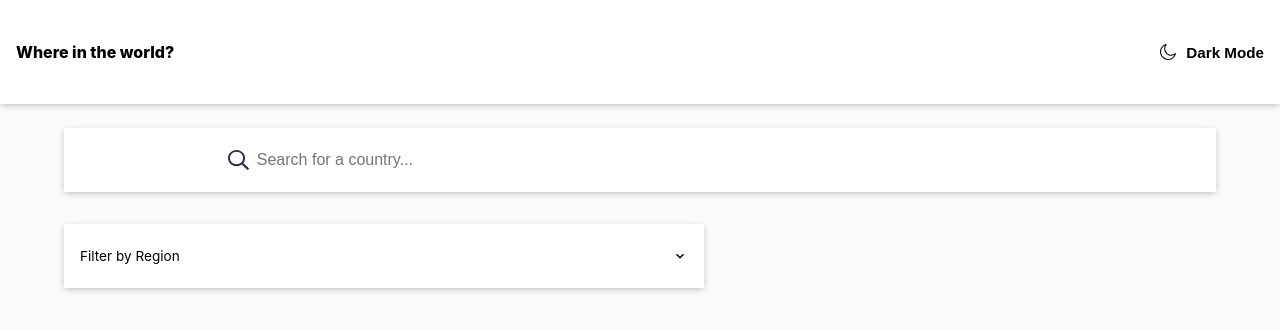
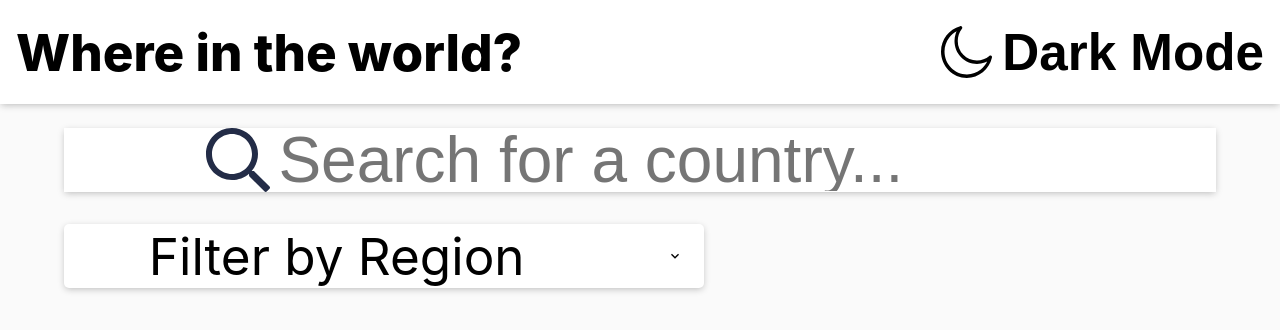
Before and after one commit to patrykj369/countries-api, a React (Create React App) app: page / in a window 1280 px wide. Shown: the top 330 px of the page. Built offline with nearby package versions, Linux system fonts and the light colour scheme.

Commit message:
fixes filterbar

```diff
--- a/src/components/Filterbar/Filterbar.tsx
+++ b/src/components/Filterbar/Filterbar.tsx
@@ -2,28 +2,92 @@ import React, {FC} from 'react';
 import styled from 'styled-components';
 
 import {colors} from './../../styledHelpers/colors';
-import { fontSize } from '../../styledHelpers/fontSize';
+// import { fontSize } from '../../styledHelpers/fontSize';
 
 const Wrapper = styled.div`
+    position: relative;
     width: 50vw;
-    height: 8vh;
-    display: flex;
-    justify-content: space-between;
-    align-items: center;
-    padding: 0 1rem;
+
     box-shadow: 0px 2px 7px -1px rgb(185, 185, 185);
     background-color: ${colors.whiteDMLM};
-    font-size: ${fontSize[14]};
+    font-size: 4vw;
+    border-radius: 5px;
+
     .arrow-down{
         height: 1rem;
     }
+
+    .filterbar{
+        margin: 0;
+        padding: 1.3rem;
+        height: 8vh;
+        display: flex;
+        justify-content: space-between;
+        align-items: center;
+    }
+
+    .container-disactive{
+        visibility: hidden;
+        height: 0;
+    }
+
+    .container-active{
+        position: absolute;
+        width: 50vw;
+        min-height: 1vh;
+        background-color: ${colors.whiteDMLM};
+        box-shadow: 0px 2px 7px -1px rgb(185, 185, 185);
+        margin-top: .5rem;
+        border-radius: 5px;
+        padding: .5rem 1rem;
+        transition: all .4s ease-out;
+
+
+        button {
+            background: none;
+            border: none;
+            display: flex;
+            font-size: 4vw;
+            margin: .3rem;
+        }
+
+        button:hover {
+            font-weight: bold;
+        }
+    }
+
+
 `;
+
+
+const showFilter = () => {
+    const container = document.getElementById("filtersID");
+
+    if(container?.className === "container-disactive"){
+        container.classList.add("container-active");
+        container?.classList.remove("container-disactive");
+    }else{
+        container?.classList.add("container-disactive");
+        container?.classList.remove("container-active");
+    }
+}
 
 export const Filterbar: FC = () => {
     return(
         <Wrapper>
-            <p>Filter by Region</p>
-            <img className="arrow-down" src="./icons/keyboard_arrow_down.svg" alt="Arrow Down"></img>
+            <div className="filterbar" onClick={showFilter}>
+                <p>Filter by Region</p>
+                <img className="arrow-down" src="./icons/keyboard_arrow_down.svg" alt="Arrow Down"></img>
+            </div>
+
+            <div id="filtersID" className="container-disactive">
+                <button>Africa</button>
+                <button>America</button>
+                <button>Asia</button>
+                <button>Europe</button>
+                <button>Oceania</button>
+            </div>
         </Wrapper>
+
     );
 }
--- a/src/components/Navbar/Navbar.tsx
+++ b/src/components/Navbar/Navbar.tsx
@@ -2,7 +2,7 @@ import React, {FC} from 'react';
 import styled from 'styled-components';
 
 //import {device} from './../../styledHelpers/deviceWidth';
-import {fontSize} from './../../styledHelpers/fontSize';
+// import {fontSize} from './../../styledHelpers/fontSize';
 import {colors} from './../../styledHelpers/colors';
 
 const Wrapper = styled.div`
@@ -14,7 +14,7 @@ const Wrapper = styled.div`
     align-items: center;
     justify-content: space-between;
 
-    font-size: ${fontSize[16]};
+    font-size: 4vw;
 
     box-shadow: 0px 2px 7px -1px rgb(185, 185, 185);
 
@@ -25,13 +25,13 @@ const Wrapper = styled.div`
     .btn-dark-mode{
         display: flex;
         align-items: center;
-        font-size: .95rem;
+        font-size: 4vw;
         font-weight: 600;
         border: none;
         background-color: transparent;
 
         img{
-            height: ${fontSize[16]};
+            height: 4vw;
             margin-right: 10px;
         }
     }
--- a/src/components/Searchbar/Searchbar.tsx
+++ b/src/components/Searchbar/Searchbar.tsx
@@ -1,6 +1,6 @@
 import React, {FC} from 'react';
 import styled from 'styled-components';
-import { fontSize } from '../../styledHelpers/fontSize';
+// import { fontSize } from '../../styledHelpers/fontSize';
 import {colors} from './../../styledHelpers/colors';
 
 const Wrapper = styled.div`
@@ -16,12 +16,12 @@ const Wrapper = styled.div`
     input {
         height: 7.8vh;
         width: 70%;
-        font-size: ${fontSize[16]};
+        font-size: 5vw;
         border: none;
     }
 
     img {
-        height: 1.3rem;
+        height: 5vw;
         margin-right: .5rem;
     }
 `;
```
